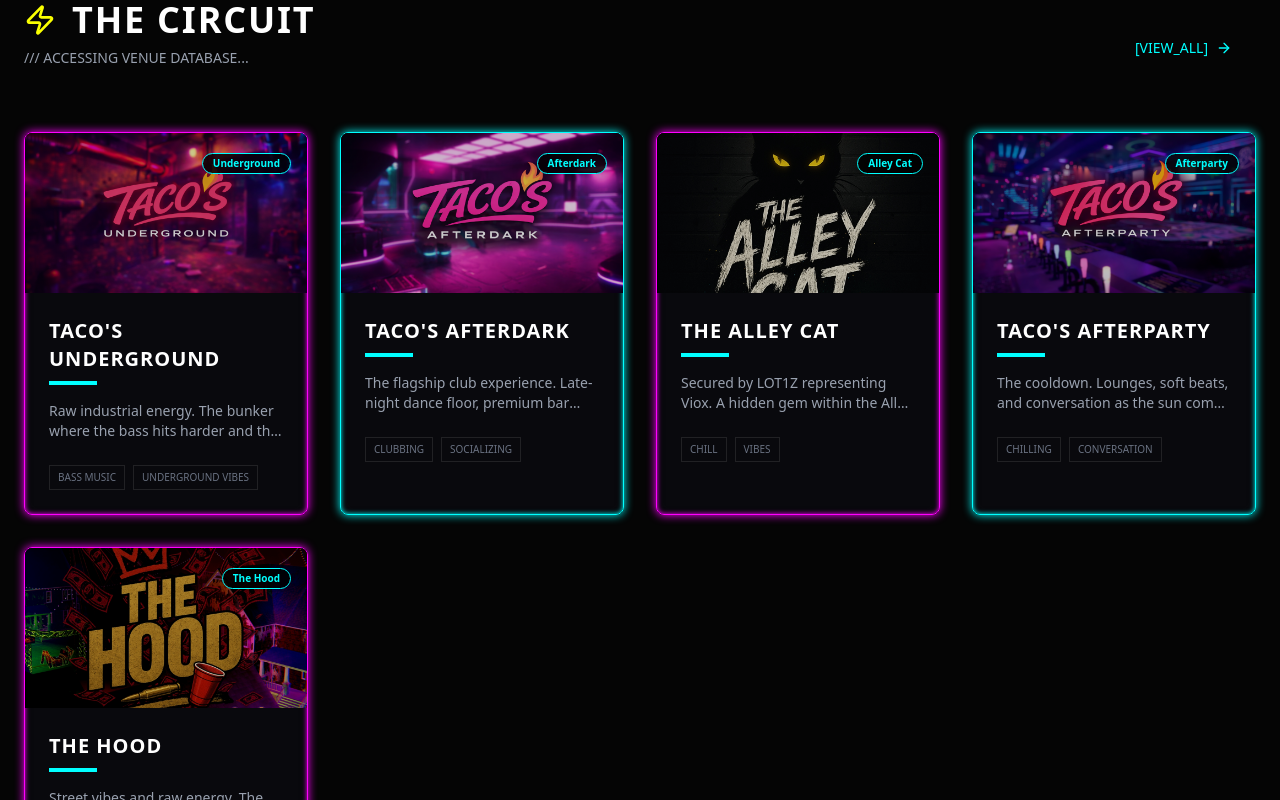
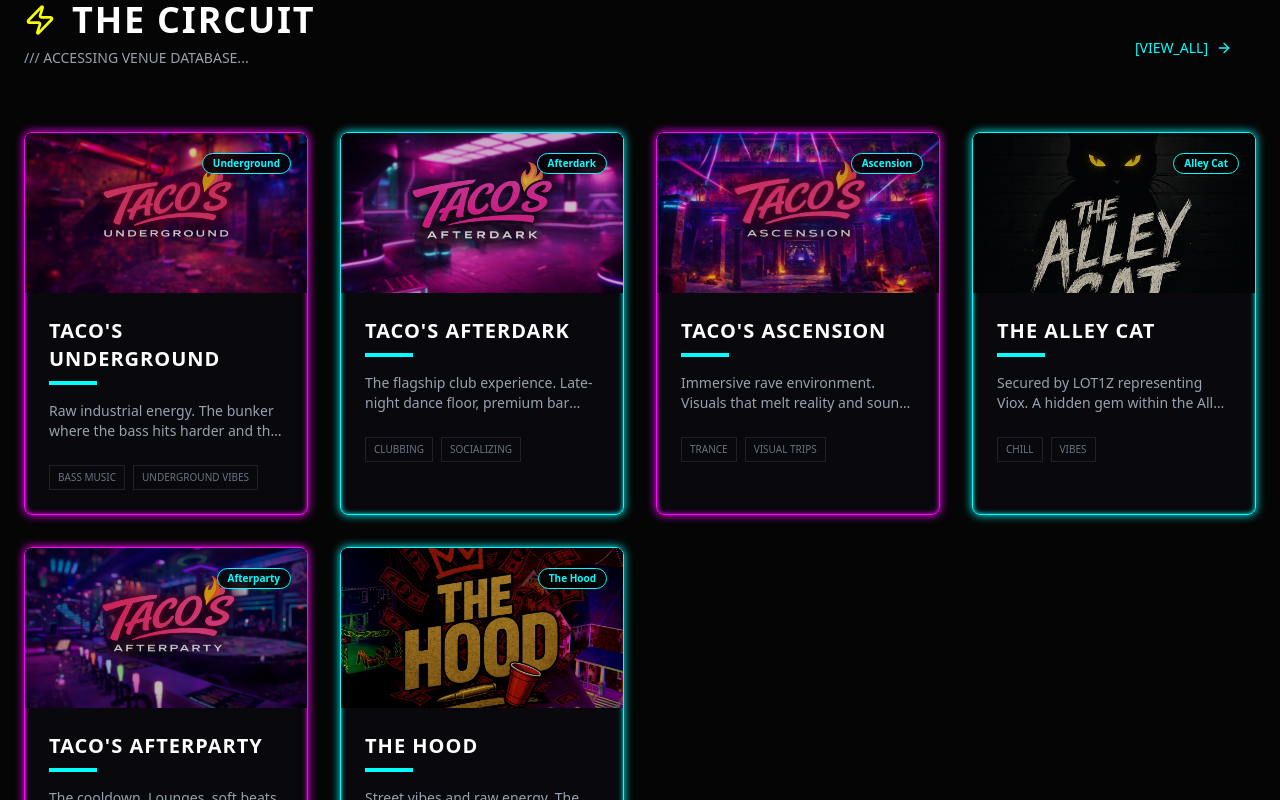
Before and after one commit to mrgandyy/Tacos, a Next.js app: page / in a window 1280 px wide. Shown: the part 960-1760 px from the top of the page. Built offline with nearby package versions, Linux system fonts and the light colour scheme.

Commit message:
Restore Taco's Ascension with new image

```diff
--- a/src/data/worlds.ts
+++ b/src/data/worlds.ts
@@ -18,6 +18,15 @@ export const worlds: World[] = [
         bestFor: ['Clubbing', 'Socializing', 'Top 40 / EDM'],
         imageUrl: '/branding/thumbnail-afterdark.png',
         color: '#38D6FF' // Cyan
+    },
+    {
+        id: 'ascension',
+        name: "Taco's Ascension",
+        shortName: "Ascension",
+        description: "Immersive rave environment. Visuals that melt reality and sound that elevates.",
+        bestFor: ['Trance', 'Visual Trips', 'Peak Hours'],
+        imageUrl: '/branding/tacos-ascension.jpg',
+        color: '#7A3CFF' // Violet
     },
     {
         id: 'alley-cat',
```
Also changed, not shown: public/branding/tacos-ascension.jpg (added).
